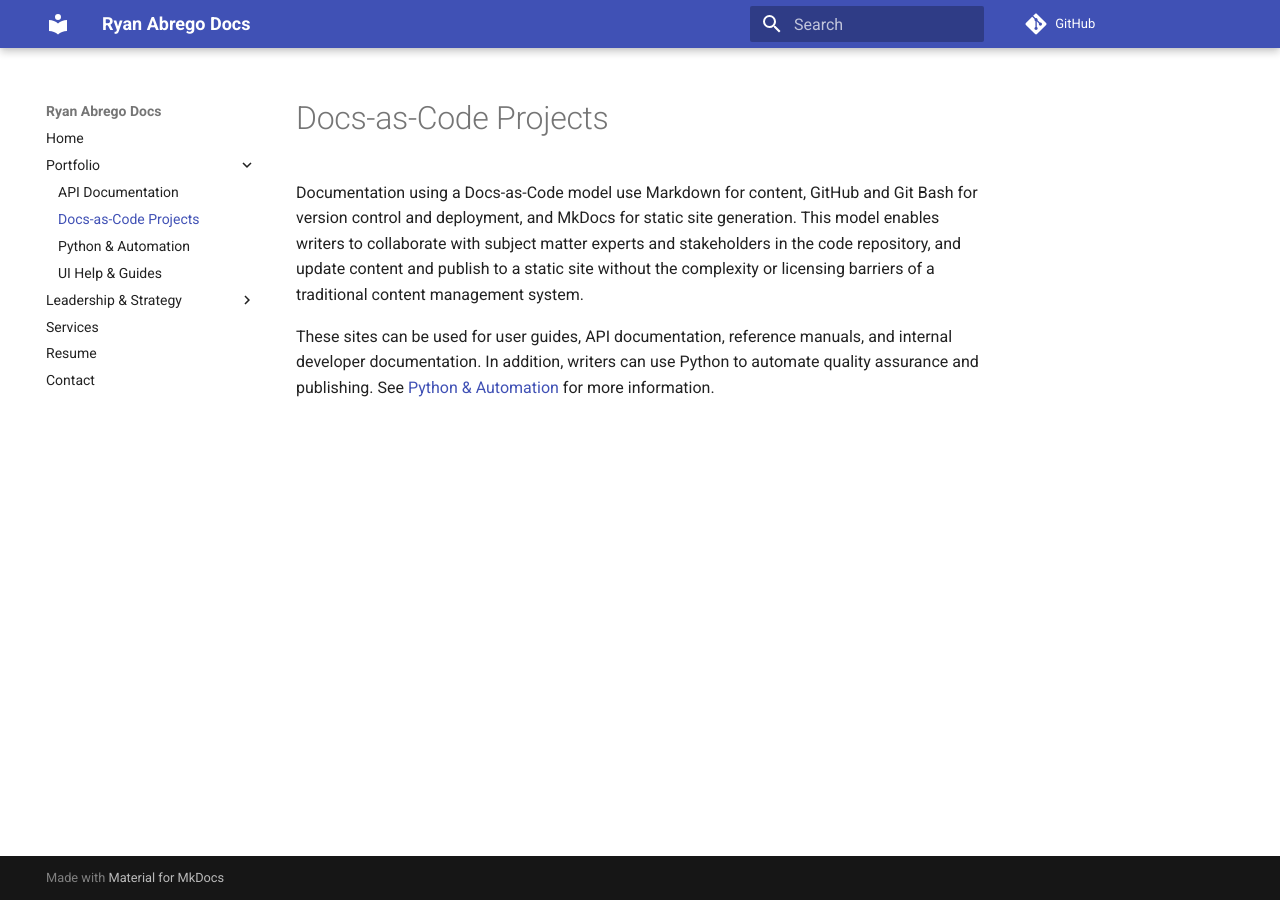
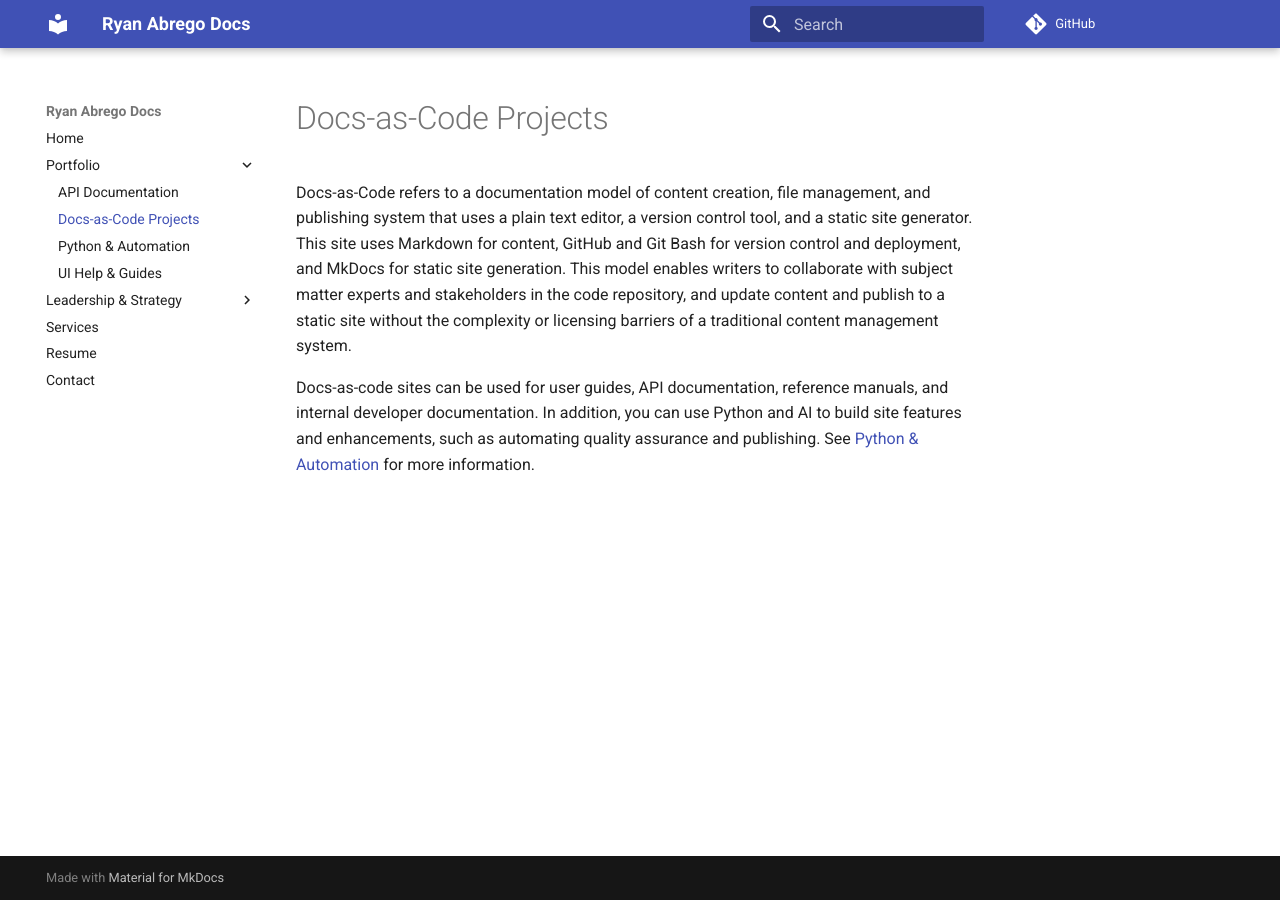
Before and after one commit to ryanabrego/MkDocs, an MkDocs documentation site: the page built from docs/portfolio/docs-as-code.md, in a window 1280 px wide. Built offline with MkDocs 1.6.1 and Material for MkDocs 9.7.7, drawn with Linux system fonts in a browser that asks for light colours; comment, search, counter and statistics services are not loaded.

Commit message:
Update docs-as-code.md

```diff
--- a/docs/portfolio/docs-as-code.md
+++ b/docs/portfolio/docs-as-code.md
@@ -1,5 +1,5 @@
 # Docs-as-Code Projects
 
-Documentation using a Docs-as-Code model use Markdown for content, GitHub and Git Bash for version control and deployment, and MkDocs for static site generation. This model enables writers to collaborate with subject matter experts and stakeholders in the code repository, and update content and publish to a static site without the complexity or licensing barriers of a traditional content management system.
+Docs-as-Code refers to a documentation model of content creation, file management, and publishing system that uses a plain text editor, a version control tool, and a static site generator. This site uses Markdown for content, GitHub and Git Bash for version control and deployment, and MkDocs for static site generation. This model enables writers to collaborate with subject matter experts and stakeholders in the code repository, and update content and publish to a static site without the complexity or licensing barriers of a traditional content management system.
 
-These sites can be used for user guides, API documentation, reference manuals, and internal developer documentation. In addition, writers can use Python to automate quality assurance and publishing. See [Python & Automation](python.md) for more information.
+Docs-as-code sites can be used for user guides, API documentation, reference manuals, and internal developer documentation. In addition, you can use Python and AI to build site features and enhancements, such as automating quality assurance and publishing. See [Python & Automation](python.md) for more information.
```
